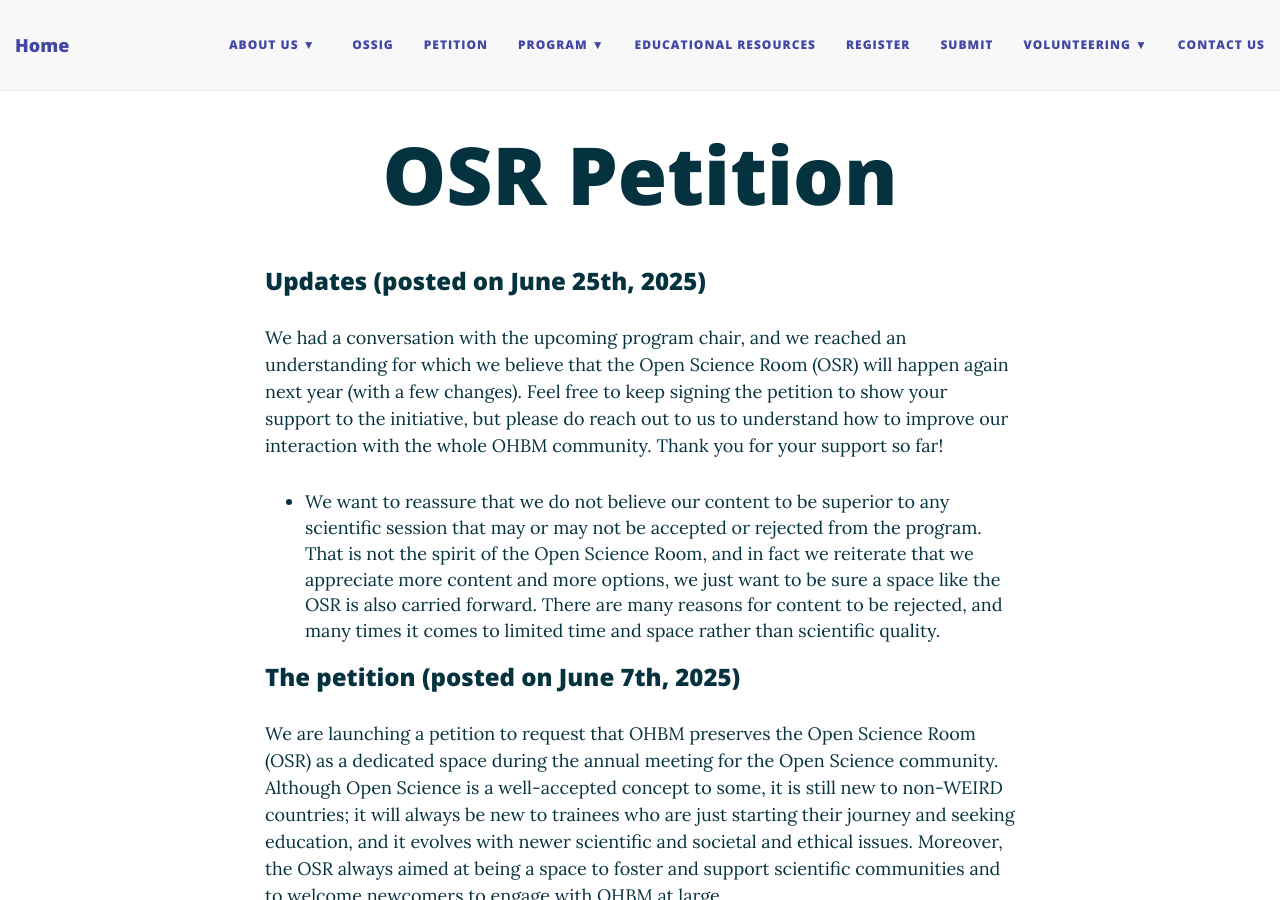
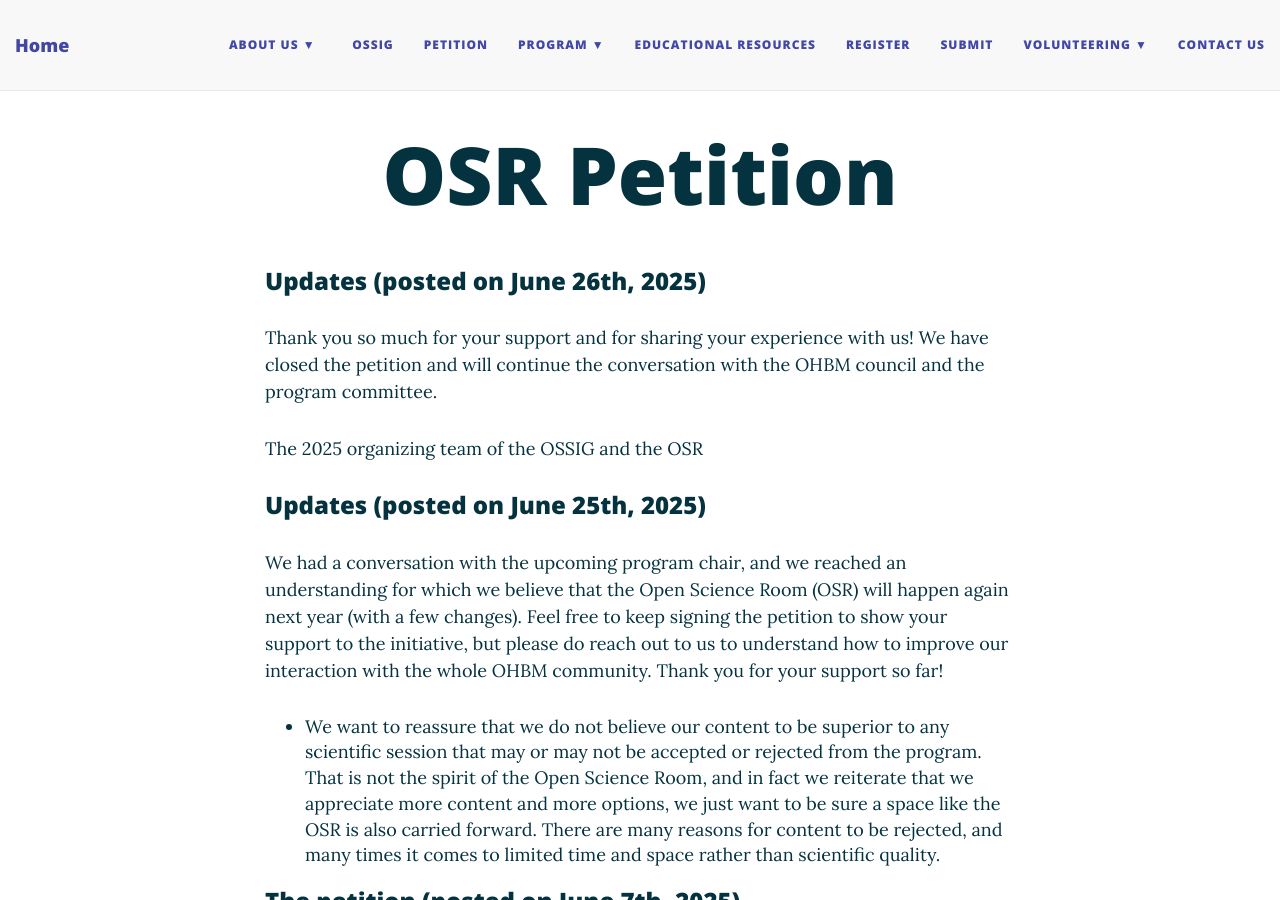
Before and after one commit to ohbm/osr2025, a Jekyll site: the page built from petition.md, in a window 1280 px wide and 900 px high. Built offline with Jekyll 4.4.1, drawn with Linux system fonts in a browser that asks for light colours; nearby versions of some CDN libraries.

Commit message:
Updates about the close of the petition

```diff
--- a/petition.md
+++ b/petition.md
@@ -2,6 +2,12 @@
 layout: page
 title: OSR Petition
 ---
+
+### Updates (posted on June 26th, 2025)
+
+Thank you so much for your support and for sharing your experience with us! We have closed the petition and will continue the conversation with the OHBM council and the program committee.
+
+The 2025 organizing team of the OSSIG and the OSR
 
 ### Updates (posted on June 25th, 2025)
 
```
